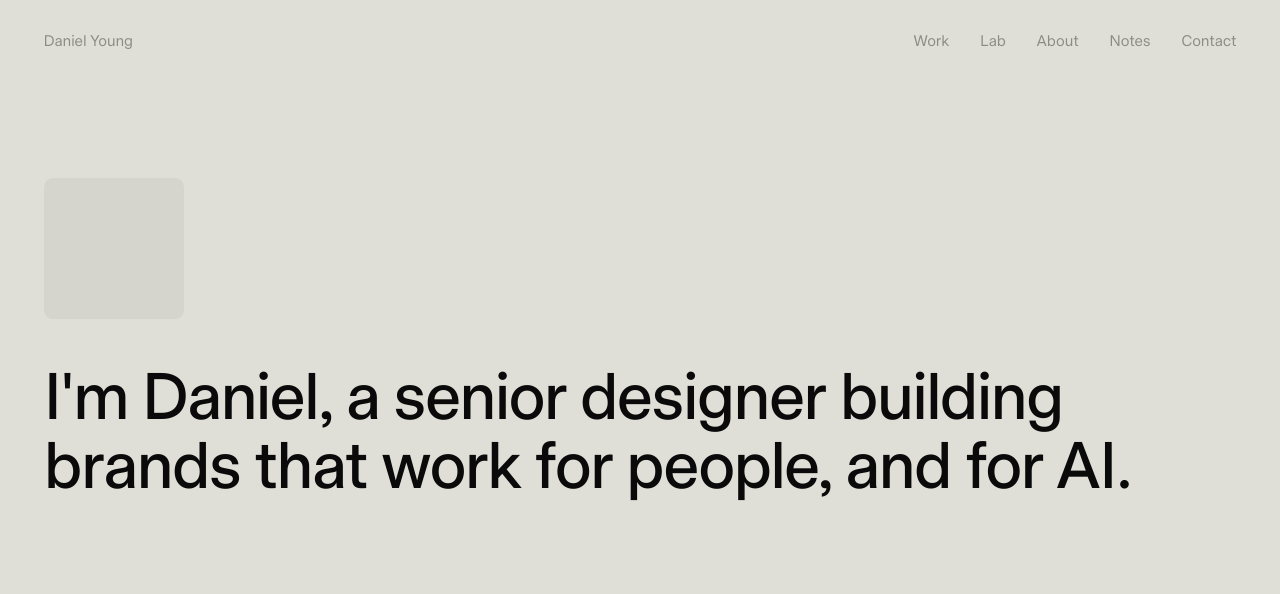
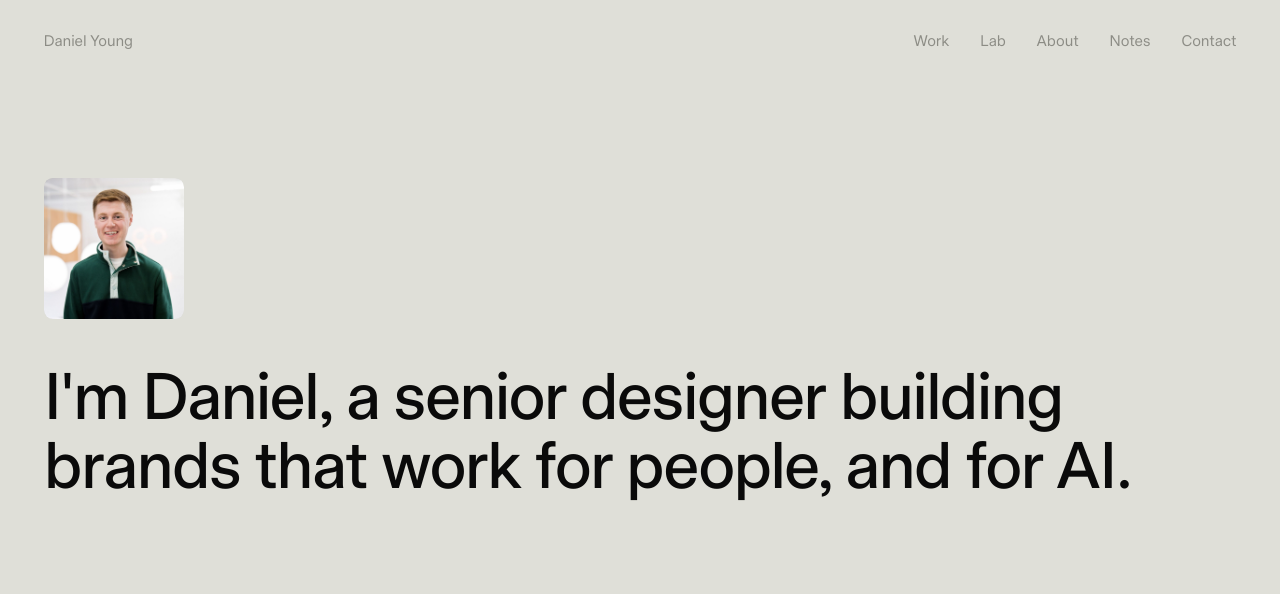
Before and after one commit to danielyoung99/danielyoung-work, a plain HTML site: page index.html in a window 1280 px wide. Shown: the top 594 px of the page. Drawn offline with Linux system fonts and the light colour scheme.

Commit message:
Add headshot to the home page

```diff
--- a/index.html
+++ b/index.html
@@ -206,7 +206,7 @@ h1{
   <section class="hero" id="top">
     <div class="hero-grid">
       <h1 class="rv">I'm Daniel, a senior designer building brands that work for people, and for AI.</h1>
-      <div class="headshot rv" role="img" aria-label="Photo of Daniel to come"></div>
+      <figure class="headshot rv"><img src="/assets/img/headshot.jpg" width="1200" height="1500" alt="Daniel Young"></figure>
     </div>
   </section>
 
```
Also changed, not shown: assets/img/headshot.jpg (added).
